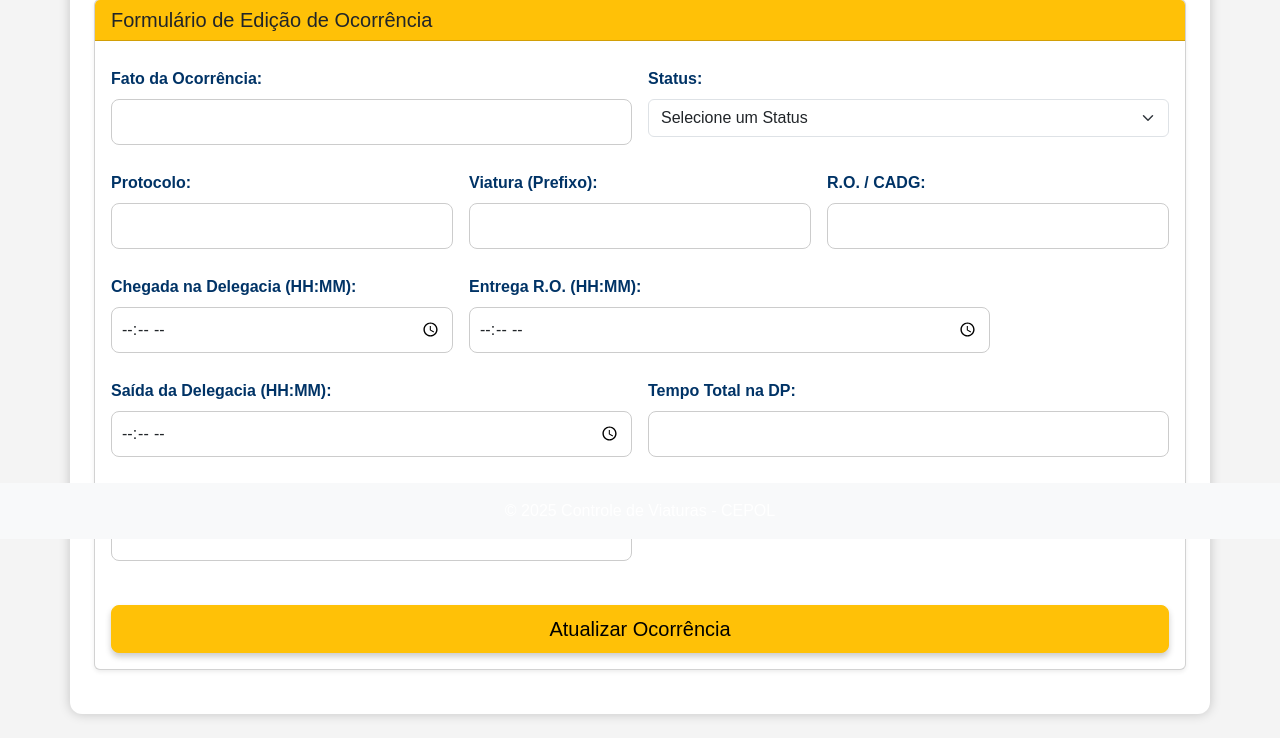
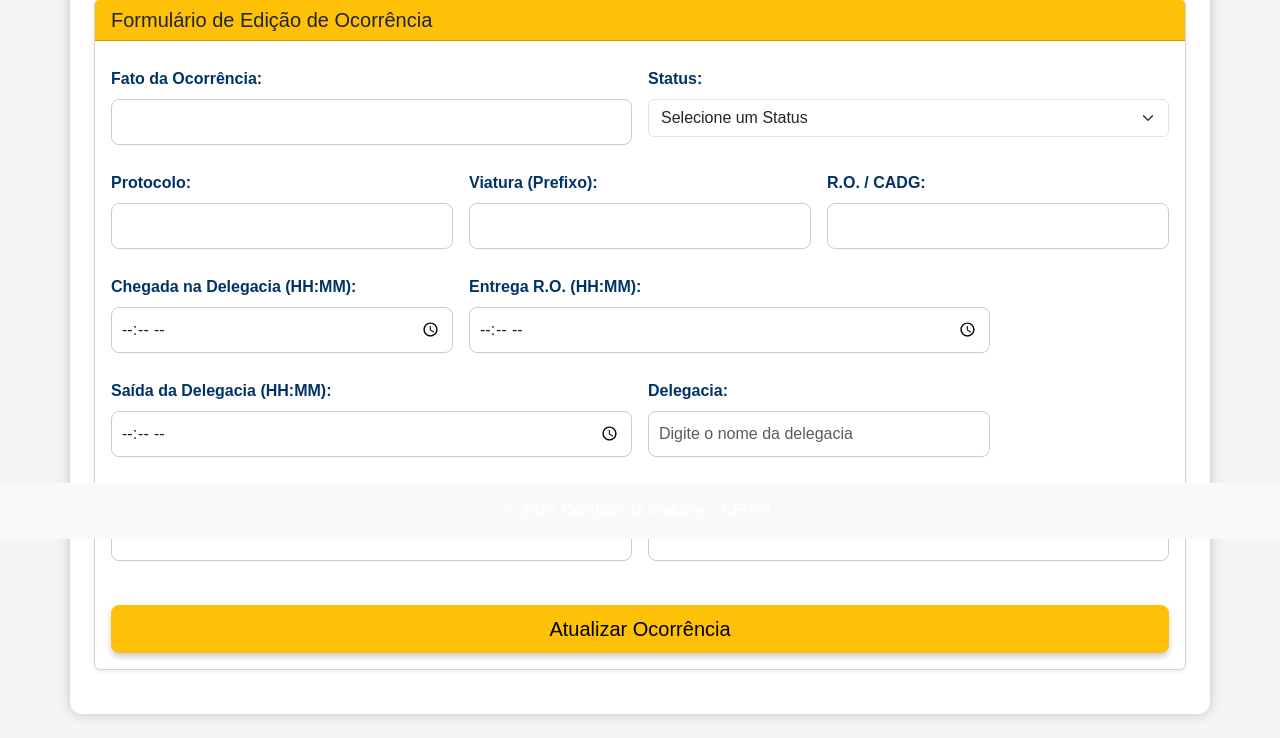
Before and after one commit to Douglasgarciams/controle_viaturas, a Flask app: template templates/editar_ocorrencia.html in a window 1280 px wide. Shown: the part 261-999 px from the top of the page. Run offline with Flask 3, Linux system fonts and the light colour scheme; the template is opened without the code that fills it, so the values that code supplies are empty; some libraries are stand-ins or nearby versions.

```diff
--- a/app.py
+++ b/app.py
@@ -749,6 +749,7 @@ def arquivar_ocorrencia(id):
     return redirect(url_for('gerenciar_ocorrencias'))
 
 # ✏️ Rota para editar ocorrência (com campo de viatura)
+# ✏️ Rota para editar ocorrência (com campo de delegacia)
 @app.route('/editar_ocorrencia/<int:id>', methods=['GET', 'POST'])
 def editar_ocorrencia(id):
     conn = None
@@ -759,18 +760,17 @@ def editar_ocorrencia(id):
 
         if request.method == 'POST':
             # Pega todos os dados do formulário, incluindo o novo campo
+            delegacia = request.form.get('delegacia', '').strip() # <-- NOVO
             fato = request.form.get('fato', '').strip()
             status = request.form.get('status', '').strip()
             protocolo = request.form.get('protocolo', '').strip()
-            viatura_prefixo = request.form.get('viatura_prefixo', '').strip() # <-- NOVO
+            viatura_prefixo = request.form.get('viatura_prefixo', '').strip()
             ro_cadg = request.form.get('ro_cadg', '').strip()
             chegada = request.form.get('chegada', '').strip()
             entrega_ro = request.form.get('entrega_ro', '').strip()
             saida = request.form.get('saida', '').strip()
 
-            if not fato or not protocolo:
-                flash('Os campos "Fato" e "Protocolo" são obrigatórios!', 'danger')
-                return redirect(url_for('editar_ocorrencia', id=id))
+            # A validação de campos obrigatórios foi removida, mas pode ser adicionada aqui se necessário
 
             tempo_total_dp = None
             tempo_entrega_dp = None
@@ -788,14 +788,14 @@ def editar_ocorrencia(id):
                     flash('Formato de horário inválido. Utilize HH:MM.', 'danger')
                     return redirect(url_for('editar_ocorrencia', id=id))
 
-            # ATUALIZADO: Adiciona 'viatura_prefixo' ao comando UPDATE
+            # ATUALIZADO: Adiciona 'delegacia' ao comando UPDATE
             cursor.execute("""
                 UPDATE ocorrencias_cepol
-                SET fato=%s, status=%s, protocolo=%s, ro_cadg=%s, viatura_prefixo=%s,
+                SET delegacia=%s, fato=%s, status=%s, protocolo=%s, ro_cadg=%s, viatura_prefixo=%s,
                     chegada_delegacia=%s, entrega_ro=%s, saida_delegacia=%s,
                     tempo_total_dp=%s, tempo_entrega_dp=%s
                 WHERE id = %s
-            """, (fato, status, protocolo, ro_cadg, viatura_prefixo or None,
+            """, (delegacia or None, fato, status, protocolo, ro_cadg, viatura_prefixo or None,
                   chegada or None, entrega_ro or None, saida or None,
                   tempo_total_dp, tempo_entrega_dp, id))
 
@@ -811,7 +811,7 @@ def editar_ocorrencia(id):
             flash('Ocorrência não encontrada.', 'danger')
             return redirect(url_for('gerenciar_ocorrencias'))
 
-        # A função ensure_hh_mm_format_for_display que você já tem
+        # Formatação de campos de tempo para exibição
         ocorrencia['chegada_delegacia'] = ensure_hh_mm_format_for_display(ocorrencia.get('chegada_delegacia'))
         ocorrencia['entrega_ro'] = ensure_hh_mm_format_for_display(ocorrencia.get('entrega_ro'))
         ocorrencia['saida_delegacia'] = ensure_hh_mm_format_for_display(ocorrencia.get('saida_delegacia'))
--- a/templates/editar_ocorrencia.html
+++ b/templates/editar_ocorrencia.html
@@ -81,6 +81,10 @@
                         <label for="saida" class="form-label">Saída da Delegacia (HH:MM):</label>
                         <input type="time" class="form-control" id="saida" name="saida" value="{{ ocorrencia.saida_delegacia or '' }}" required>
                     </div>
+                    <div class="col-md-4"> {# Ou outro tamanho de coluna que se encaixe no seu layout #}
+                        <label for="delegacia" class="form-label">Delegacia:</label>
+                        <input type="text" class="form-control" id="delegacia" name="delegacia" value="{{ ocorrencia.delegacia or '' }}" placeholder="Digite o nome da delegacia">
+                    </div>
                     {# Campos de tempo total e entrega (somente leitura, preenchidos pelo JS) #}
                     <div class="col-md-6">
                         <label for="tempo_total_dp" class="form-label">Tempo Total na DP:</label>
```
